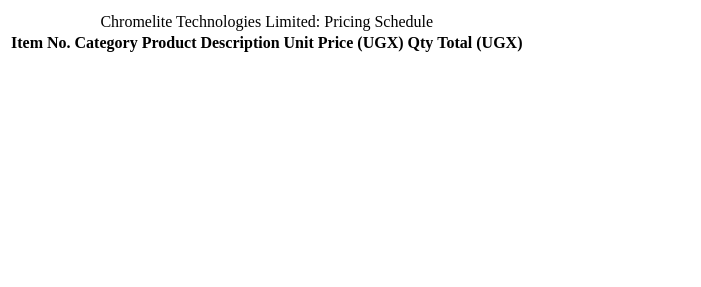
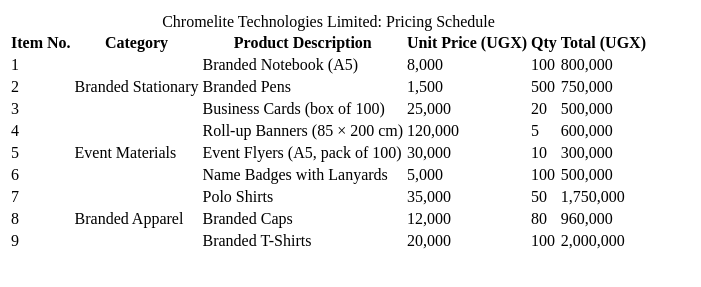
Before and after one commit to Patrickodida/chromelite-tech-supplier-profile-website, a plain HTML site: page pricing.html in a window 1280 px wide. Shown: the part 461-748 px from the top of the page, without its empty margins (0-701 px from the left). Drawn offline with Linux system fonts and the light colour scheme.

Commit message:
Pricing page - Add table body and different categories of products

```diff
--- a/pricing.html
+++ b/pricing.html
@@ -37,6 +37,80 @@
                         <th scope="col" class="num">Total (UGX)</th>
                     </tr>
                 </thead>
+
+                <tbody>
+                    <!-- Branded Stationary -->
+                     <tr class="group-start">
+                        <td>1</td>
+                        <td class="category" rowspan="3">Branded Stationary</td>
+                        <td>Branded Notebook (A5)</td>
+                        <td class="num">8,000</td>
+                        <td class="num">100</td>
+                        <td class="num">800,000</td>
+                     </tr>
+                     <tr>
+                        <td>2</td>
+                        <td>Branded Pens</td>
+                        <td class="num">1,500</td>
+                        <td class="num">500</td>
+                        <td class="num">750,000</td>
+                     </tr>
+                     <tr>
+                        <td>3</td>
+                        <td>Business Cards (box of 100)</td>
+                        <td class="num">25,000</td>
+                        <td class="num">20</td>
+                        <td class="num">500,000</td>
+                     </tr>
+
+                     <!-- Event Materials -->
+                      <tr class="group-start">
+                        <td>4</td>
+                        <td class="category" rowspan="3">Event Materials</td>
+                        <td>Roll-up Banners (85 × 200 cm)</td>
+                        <td class="num">120,000</td>
+                        <td class="num">5</td>
+                        <td class="num">600,000</td>
+                      </tr>
+                      <tr>
+                        <td>5</td>
+                        <td>Event Flyers (A5, pack of 100)</td>
+                        <td class="num">30,000</td>
+                        <td class="num">10</td>
+                        <td class="num">300,000</td>
+                      </tr>
+                      <tr>
+                        <td>6</td>
+                        <td>Name Badges with Lanyards</td>
+                        <td class="num">5,000</td>
+                        <td class="num">100</td>
+                        <td class="num">500,000</td>
+                      </tr>
+
+                      <!-- Branded apparel -->
+                       <tr class="group-start">
+                        <td>7</td>
+                        <td class="category" rowspan="3">Branded Apparel</td>
+                        <td>Polo Shirts</td>
+                        <td class="num">35,000</td>
+                        <td class="num">50</td>
+                        <td class="num">1,750,000</td>
+                       </tr>
+                       <tr>
+                        <td>8</td>
+                        <td>Branded Caps</td>
+                        <td class="num">12,000</td>
+                        <td class="num">80</td>
+                        <td class="num">960,000</td>
+                       </tr>
+                       <tr>
+                        <td>9</td>
+                        <td>Branded T-Shirts</td>
+                        <td class="num">20,000</td>
+                        <td class="num">100</td>
+                        <td class="num">2,000,000</td>
+                       </tr>
+                </tbody>
             </table>
         </div>
     </main>
```
